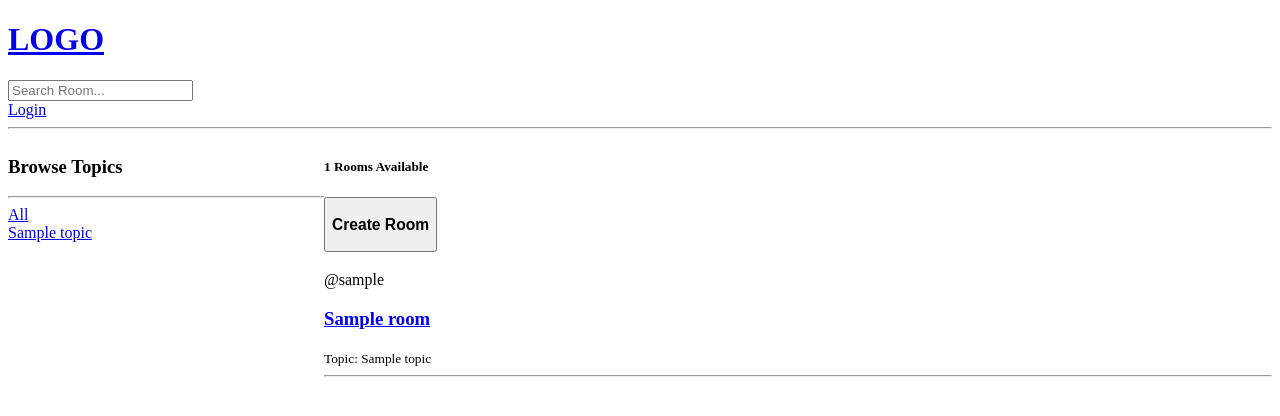
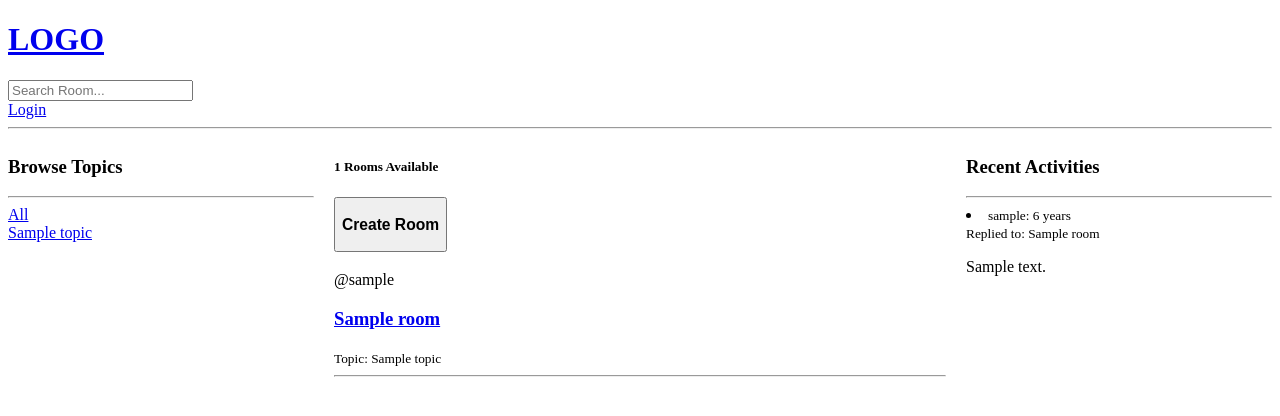
Before and after one commit to parthsitoot/StudyBud, a Django app: page / in a window 1280 px wide. Shown: the top 416 px of the page. Run offline with Django 5.2, Linux system fonts and the light colour scheme; tables that the repository leaves empty hold one stand-in row (values such as "Sample post").

Commit message:
Adding recent activity on home screen

```diff
--- a/StudBud/base/models.py
+++ b/StudBud/base/models.py
@@ -29,5 +29,9 @@ class Message(models.Model):
     body = models.TextField()
     updated = models.DateTimeField(auto_now = True)
     created = models.DateTimeField(auto_now_add = True)
+
+    class Meta:
+        ordering = ['-updated', '-created']
+
     def __str__(self):
-        return self.body[0:59]
+        return self.body[0:50]
--- a/StudBud/base/templates/base/home.html
+++ b/StudBud/base/templates/base/home.html
@@ -13,7 +13,8 @@
     <style>
         .home-container {
             display : grid;
-            grid-template-columns: 1fr 3fr;
+            grid-template-columns: 1fr 2fr 1fr;
+            gap: 20px;
         }
     </style>
 
@@ -51,6 +52,18 @@
                 </div>
             {% endfor %}
         </div>
+
+        <div>
+            <h3>Recent Activities</h3>
+            <hr>
+            {% for activity in activities %}
+                <div>
+                    <li><small>{{activity.user}}: {{activity.updated | timesince}}</small></li>
+                    <small>Replied to: {{activity.room}}</small>
+                    <p>{{activity.body}}</p>
+                </div>
+            {% endfor %}
+        </div>
     </div>
     {% endblock %}
 </body>
--- a/StudBud/base/templates/base/room.html
+++ b/StudBud/base/templates/base/room.html
@@ -20,7 +20,8 @@
             {% for convo in conversation %}
             <div>
                 {% if request.user == convo.user %}
-                <button><a href="{% url 'delete-message' convo.id %}">Delete </a></button> <button><a href="{% url 'update-message' convo.id %}">Update</a></button>
+                <button><a href="{% url 'delete-message' convo.id %}">Delete </a></button>
+                <button><a href="{% url 'update-message' convo.id %}">Update</a></button>
                 {% endif %}
                 <small>@{{convo.user}} {{convo.updated | timesince}} ago </small>
                 <li>{{convo.body}}</li>
--- a/StudBud/base/views.py
+++ b/StudBud/base/views.py
@@ -34,7 +34,7 @@ def loginPage(request):
     context = {'page' : page}
     return render(request, 'base/login_register.html', context)
 
-
+@login_required(login_url='login')
 def logoutUser(request):
     logout(request)
     return redirect('home')
@@ -66,7 +66,9 @@ def room(request, pk):
             room = room,
             body = request.POST.get('body')
         )
+
         return redirect('room', pk=room.id)
+
     conversation = room.message_set.all().order_by("-updated")
     participants = room.participants.all()
     context = {'room': room, 'conversation' : conversation, 'participants' : participants}
@@ -81,8 +83,10 @@ def home(request):
         Q(description__icontains=q))
 
     room_count = rooms.count()
+    activities = Message.objects.all().order_by('-updated')[:5]
 
-    context = {'rooms': rooms, 'topics': topics, 'room_count': room_count}
+    context = {'rooms': rooms, 'topics': topics, 'room_count': room_count,
+               'activities': activities}
     return render(request, 'base/home.html', context)
 
 @login_required(login_url='login')
```
